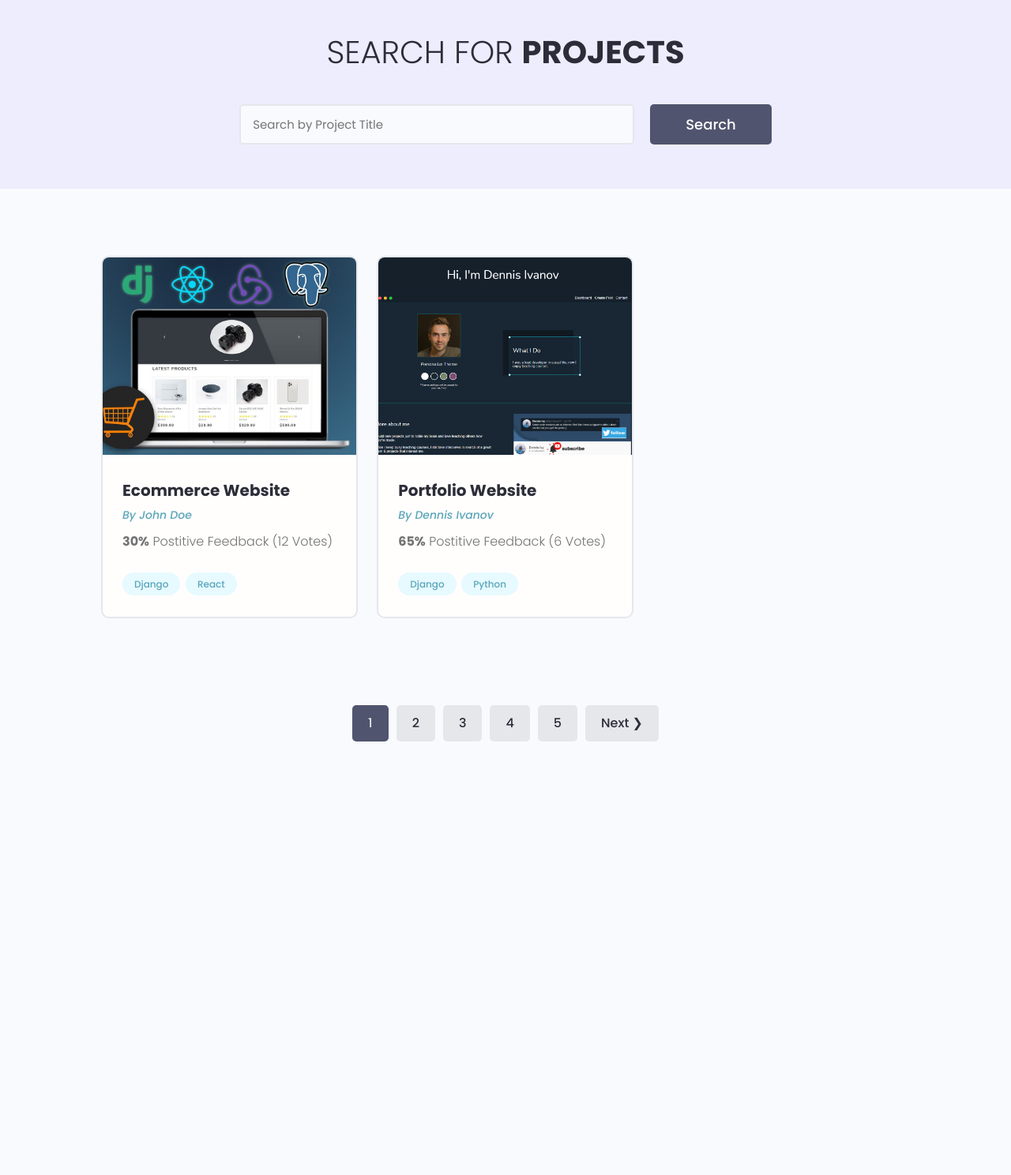
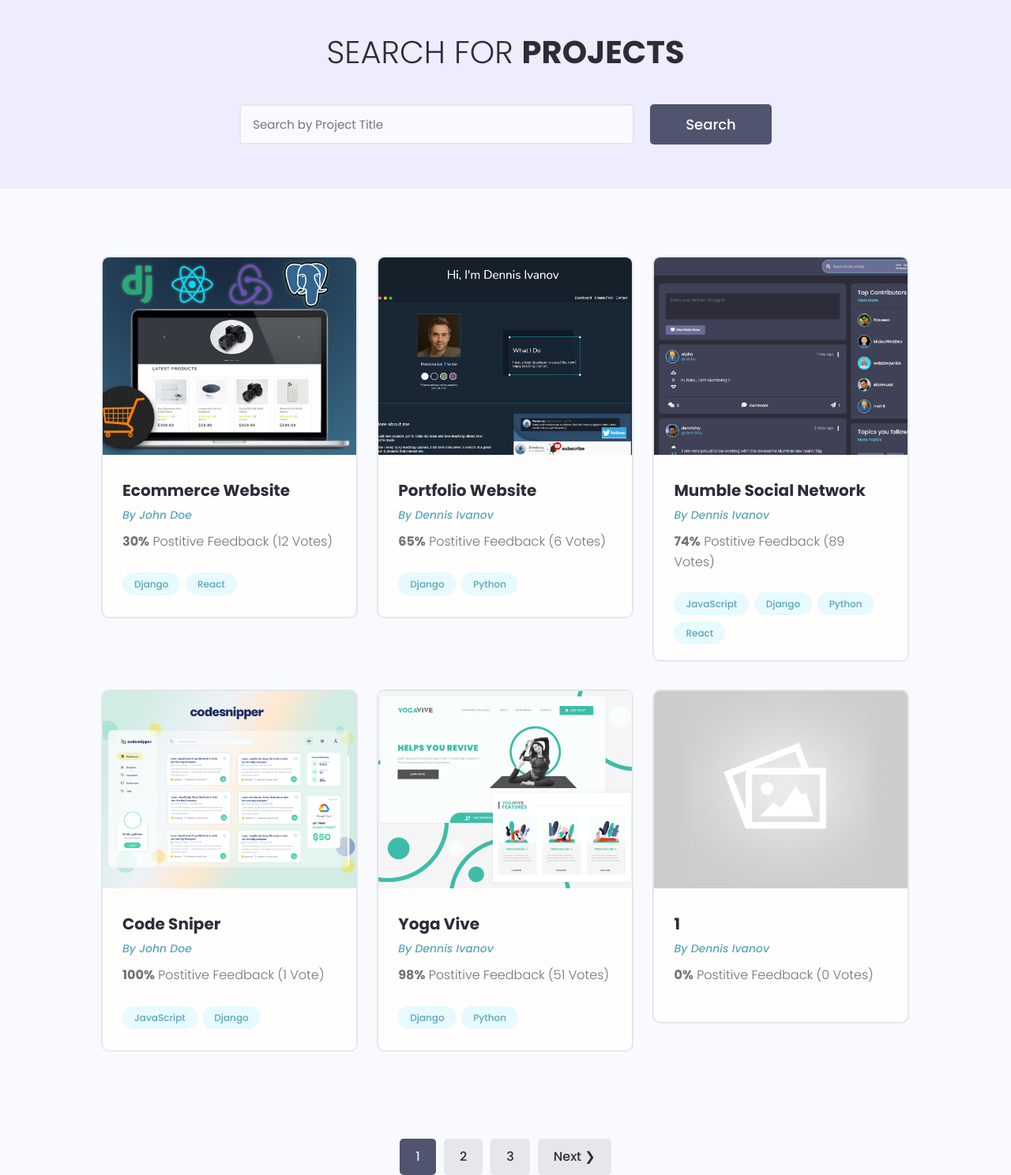
Before and after one commit to safaet/devsearch, a Django app: page /projects/ in a window 1280 px wide. Shown: the part 78-1566 px from the top of the page at 79% size. Before the commit the page ends 1017 px from the top, so only its background shows below. Run offline with Django 4.2, Linux system fonts and the light colour scheme; data comes from the database, SQL or seed files in the repository; some libraries are stand-ins or nearby versions.

Commit message:
Search + Pagination Hacky Fix

```diff
--- a/projects/templates/projects/projects.html
+++ b/projects/templates/projects/projects.html
@@ -11,7 +11,7 @@
         </div>
 
         <div class="hero-section__search">
-          <form class="form" action="{% url 'projects' %}" method="get">
+          <form id="searchForm" class="form" action="{% url 'projects' %}" method="get">
             <div class="form__field">
               <label for="formInput#search">Search By Projects </label>
               <input class="input input--text" id="formInput#search" type="text" name="search_query"
--- a/projects/views.py
+++ b/projects/views.py
@@ -8,7 +8,7 @@ from .utils import searchProjects, paginateProjects
 
 def projects(request):
     projects, search_query = searchProjects(request)
-    custom_range, projects = paginateProjects(request, projects, 2)
+    custom_range, projects = paginateProjects(request, projects, 6)
 
     context = {'projects': projects,
              'search_query': search_query, 'custom_range': custom_range}
--- /dev/null
+++ b/static/js/main.js
@@ -0,0 +1,24 @@
+
+//GET SEARCH FORM AND PAGE LINKS
+let searchForm = document.getElementById('searchForm')
+let pageLinks = document.getElementsByClassName('page-link')
+
+//ENSURE SEARCH FORM EXISTS
+if(searchForm){
+    for(let i=0; pageLinks.length > i; i++){
+        pageLinks[i].addEventListener('click', function (e) {
+            e.preventDefault()
+
+            //GET THE DATA ATTRIBUTE
+            let page = this.dataset.page
+
+            //ADD HIDDEN SEARCH INPUT TO FORM
+            searchForm.innerHTML += `<input value=${page} name="page" hidden/>`
+
+
+            //SUBMIT FORM
+            searchForm.submit()
+
+        })
+    }
+}
--- a/templates/main.html
+++ b/templates/main.html
@@ -51,4 +51,6 @@
 
 </body>
 <script src="{% static 'uikit/app.js' %}" ></script>
+<script src="{% static 'js/main.js' %}" ></script>
+
 </html>
--- a/templates/pagination.html
+++ b/templates/pagination.html
@@ -3,7 +3,7 @@
         <ul class="container">
 
           {% if queryset.has_previous %}
-          <li><a  href="?page={{queryset.previous_page_number}}" class="btn page-link">&#10094; Prev</a></li>
+          <li><a  href="?page={{queryset.previous_page_number}}" class="btn page-link" data-page="{{queryset.previous_page_number}}">&#10094; Prev</a></li>
           {% endif %}
 
 
@@ -11,14 +11,14 @@
           {% for page in custom_range %}
 
           {% if page == queryset.number %}
-          <li><a  href="?page={{page}}" class="btn page-link btn--sub">{{page}}</a></li>
+          <li><a  href="?page={{page}}" class="btn page-link btn--sub" data-page="{{page}}">{{page}}</a></li>
           {% else %}
-          <li><a  href="?page={{page}}" class="btn page-link">{{page}}</a></li>
+          <li><a  href="?page={{page}}" class="btn page-link" data-page="{{page}}">{{page}}</a></li>
           {% endif %}
           {% endfor %}
 
           {% if queryset.has_next %}
-          <li><a  href="?page={{queryset.next_page_number}}" class="btn page-link">Next &#10095;</a></li>
+          <li><a  href="?page={{queryset.next_page_number}}" class="btn page-link" data-page="{{queryset.next_page_number}}">Next &#10095;</a></li>
           {% endif %}
 
 
--- a/users/templates/users/profiles.html
+++ b/users/templates/users/profiles.html
@@ -12,7 +12,8 @@
         </div>
 
         <div class="hero-section__search">
-          <form class="form" action="{% url 'profiles' %}" method="get">
+
+          <form id="searchForm" class="form" action="{% url 'profiles' %}" method="get">
             <div class="form__field">
               <label for="formInput#search">Search Developers </label>
               <input class="input input--text" id="formInput#search" type="text" name="search_query"
```
